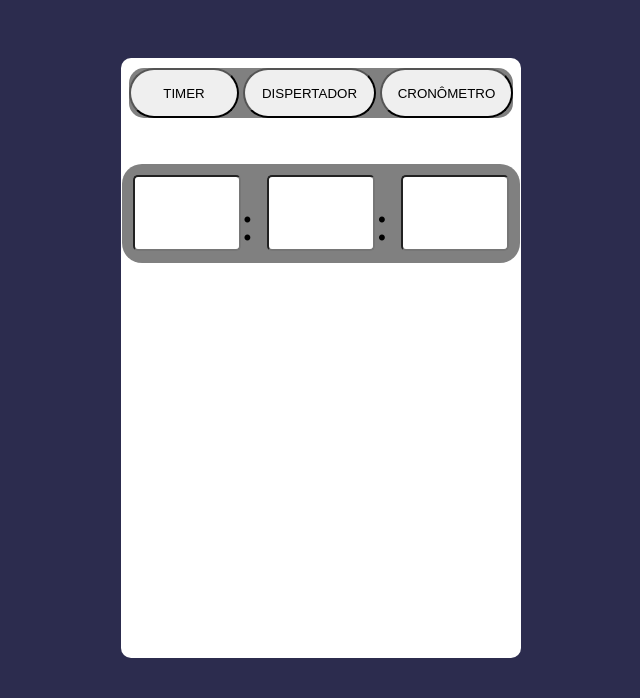
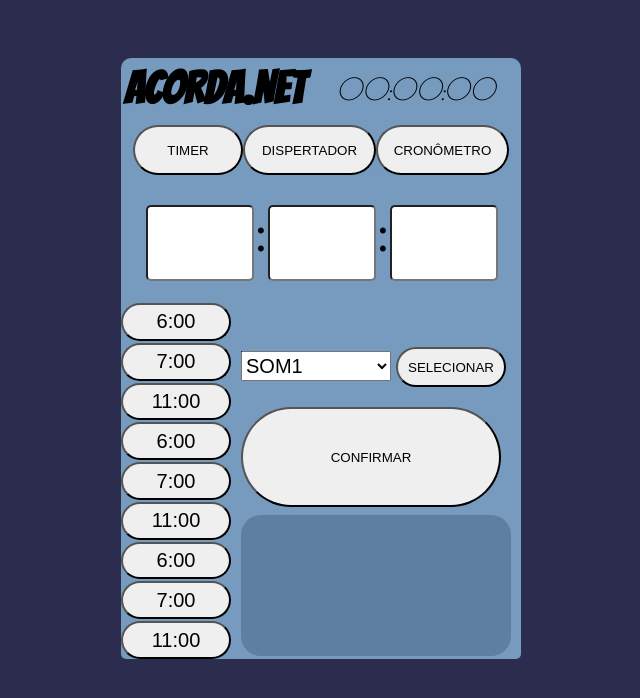
Before and after one commit to PedroNestor2077/Acorda.net, a plain HTML site: page index.html in a window 1280 px wide. Shown: the whole page, without its empty margins (319-959 px from the left). Drawn offline with nearby package versions, Linux system fonts and the light colour scheme.

Commit message:
Dispertador-V1

```diff
--- a/index.html
+++ b/index.html
@@ -5,8 +5,13 @@
         <title>Acorda.net</title>
     </head>
     <body>
-
         <div class=container_principal>
+            <div class=container-hora-titulo>
+                <h1 >ACORDA.NET</h1>
+                <span id=hora>
+                    00:00:00
+                </span>
+            </div>
             <div class=container_botoes>
                 <button id=bt1>TIMER</button>
                 <button id=bt2>DISPERTADOR</button>
@@ -17,6 +22,38 @@
                 <input type="number" id=input2>:
                 <input type="number" id=input3>
             </div>
+            <div class=funçoes>
+                <div class=botoes_hora_r1>
+                    <button class=botao_hora>6:00</button>
+                    <button class=botao_hora>7:00</button>
+                    <button class=botao_hora>11:00</button>
+                    <button class=botao_hora>6:00</button>
+                    <button class=botao_hora>7:00</button>
+                    <button class=botao_hora>11:00</button>
+                    <button class=botao_hora>6:00</button>
+                    <button class=botao_hora>7:00</button>
+                    <button class=botao_hora>11:00</button>
+
+                </div>
+
+                <div class=seletor>
+                    <select id=select_sons>
+                        <option value="1">SOM1</option>
+                        <option value="2">SOM2</option>
+                        <option value="3">SOM3</option>
+                        <option value="4">SOM4</option>
+                    </select>
+                </div>
+                <div class=botao_selecionar_son>
+                    <button id=bt_selecionar_son>SELECIONAR</button>
+                </div>
+                <div class=bt_confirmar>
+                    <button id=bt_confirmar>CONFIRMAR</button>
+                </div>
+                <div class=info>
+
+                </div>
+            </div>
         </div>
     </body>
 </html>
--- a/style.css
+++ b/style.css
@@ -1,26 +1,48 @@
-body{
+@import url('https://fonts.googleapis.com/css2?family=Bangers&family=Poiret+One&display=swap');body{
     display: flex;
     background-color:rgb(44, 44, 78);
     align-items: center;
     justify-content: center;
 }
+.container-hora-titulo{
+    display:grid;
+    grid-template-columns: 50% 50%;
+    flex-direction: row;
+    align-items: center;
+}
+h1{
+    font-family:'Bangers';
+    width: 100px;
+    font-size: 45px;
+    grid-column: 1;
+    margin-left: 3px;
+}
+#hora{
+    font-family:'Poiret One';
+    font-style: italic;
+    font-size: 30px;
+    grid-column: 2;
+    margin-left: 15px;
+
+}
 .container_principal{
-    display: flex;
-    flex-direction: column;
+    display: grid;
+    grid-template-rows: 10% 10% 20% 60%;
     align-items: center;
-    background-color: white;
     border-radius: 10px;
     width:400px;
     height: 600px;
     margin-top: 50px;
+    background-color: rgb(119, 155, 190);
 }
 .container_botoes{
-    display: inline-block;
-    background-color: grey;
+    background-color: rgb(119, 155, 190);
+    display: inline-flex;
     margin:6px;
     margin-top: 10px;
     border-radius: 15px;
     justify-content: center;
+    grid-row: 2;
 }
 #bt1{
     width:110px;
@@ -38,12 +60,17 @@ body{
     border-radius: 30px;
 }
 .container_input{
-    display: inline-block;
-    background-color: grey;
-    margin-top: 40px;
+    display: inline-flex;
+    flex-direction: row;
+    background-color: rgb(119, 155, 190);
+    margin-top: 10px;
     font-size: 50px;
     padding: 11px;
     border-radius: 20px;
+    grid-row: 3;
+    width: 90%;
+    margin-left: 10px;
+    justify-content: center;
 }
 #input1{
     width:100px;
@@ -65,3 +92,64 @@ body{
     border-radius: 5px;
 
 }
+.funçoes{
+    display: grid;
+    grid-template-columns:100px 100px 100px ;
+    grid-template-rows: 30% 30% 40% ;
+    column-gap: 20px;
+    row-gap:0px;
+    background-color: rgb(119, 155, 190);
+    width: 100%;
+    height: 100%;
+    margin-top: 2px;
+    border-radius: 5px;
+    align-items: top;
+    grid-row: 4;
+}
+.botoes_hora_r1{
+    display: flex;
+    flex-direction: column;
+    margin-top:2px;
+    grid-row-start: 1;
+    grid-row-start: 1;
+    grid-row-end: 4;
+}
+.botao_hora{
+    width:110px;
+    height: 50px;
+    border-radius: 30px;
+    font-size: 20px;
+    margin-top: 2px;
+}
+.seletor{
+    margin-top: 52px;
+    background-color: blue;
+    height: 20px;
+}
+#select_sons{
+    width:150px;
+    font-size: 20px;
+    height: 30px;
+}
+#bt_selecionar_son{
+    border-radius: 100px;
+    width:110px;
+    height: 40px;
+    margin-left: 35px;
+    margin-top: 48px;
+}
+#bt_confirmar{
+    grid-row: 2;
+    grid-column: 2;
+    width:260px;
+    height: 100px;
+    border-radius: 200px;
+}
+.info{
+    border-radius: 20px;
+    width:270%;
+    height: 98%;
+    background-color: rgb(94, 127, 160);
+    grid-row: 3;
+    grid-column: 2;
+}
```
